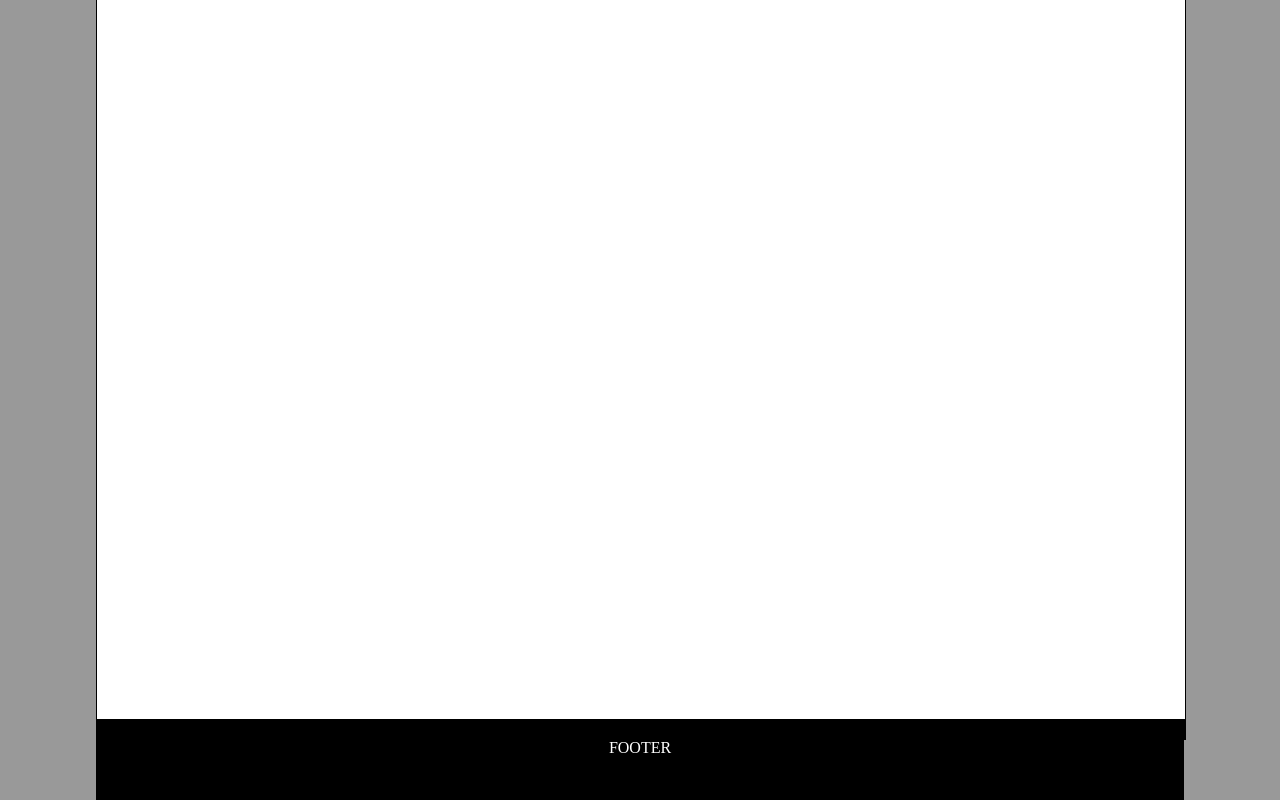
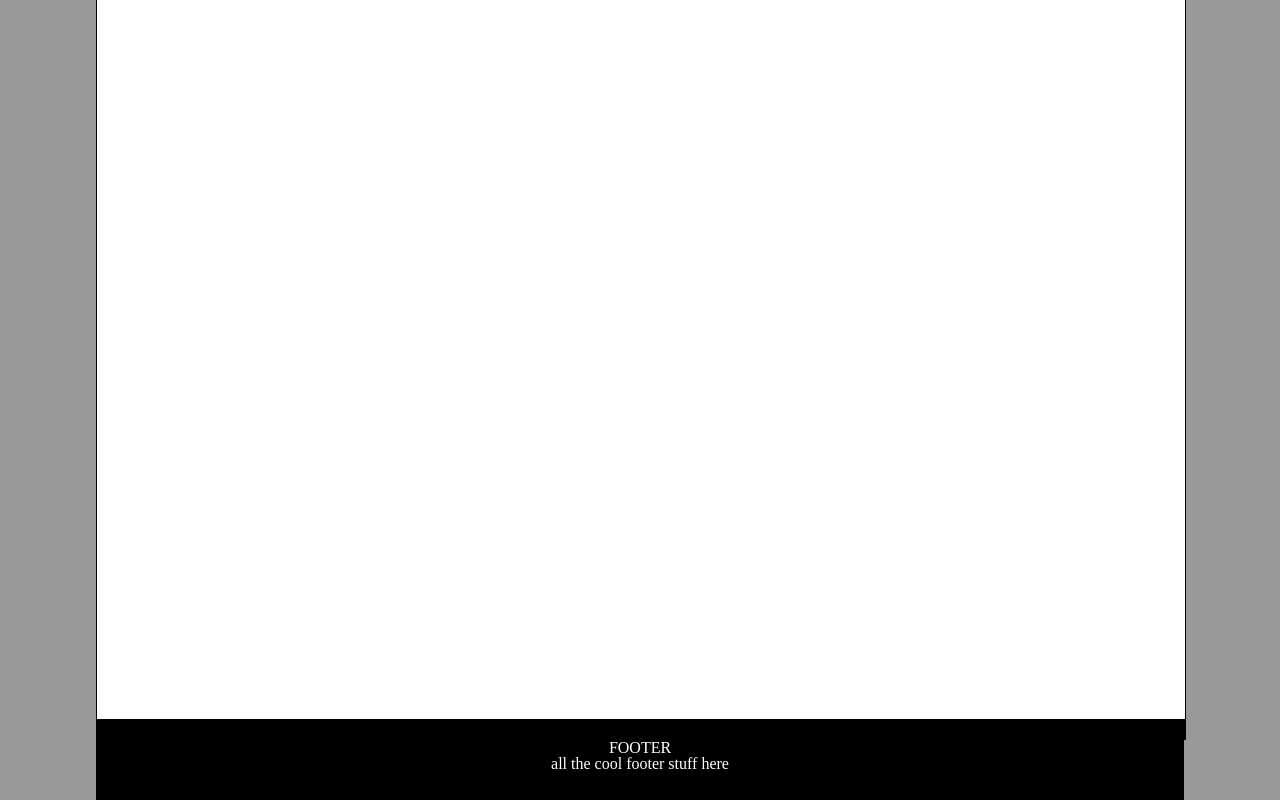
Before and after one commit to kenneth-brook/karma-fleet-university, a React (Create React App) app: page / in a window 1280 px wide. Shown: the part 534-1334 px from the top of the page. Built offline with nearby package versions, Linux system fonts and the light colour scheme.

Commit message:
minor footer add

```diff
--- a/src/foot/Foot.js
+++ b/src/foot/Foot.js
@@ -4,6 +4,7 @@ function Foot() {
   return (
     <div className="foot">
       <h1>FOOTER</h1>
+      <p>all the cool footer stuff here</p>
     </div>
   );
 }
```
